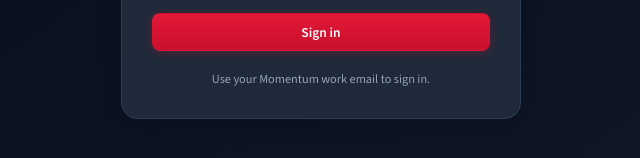
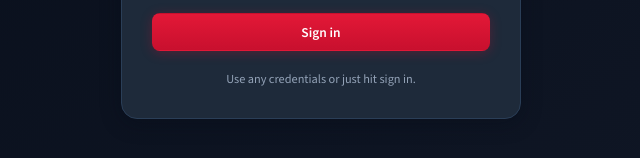
Before and after one commit to Dashhhhhhhh/Statement-to-Momentum-Employees, a React (Vite) app: page /#/login in a window 1280 px wide. Shown: the part 498-656 px from the top of the page, without its empty margins (319-959 px from the left). Built offline with nearby package versions, Linux system fonts and the light colour scheme.

Commit message:
Update login hint text
Made-with: Cursor

```diff
--- a/src/pages/LoginPage.tsx
+++ b/src/pages/LoginPage.tsx
@@ -71,7 +71,7 @@ export function LoginPage() {
         </form>
 
         <p className="login-open-note">
-          Use your Momentum work email to sign in.
+          Use any credentials or just hit sign in.
         </p>
       </div>
     </div>
```
